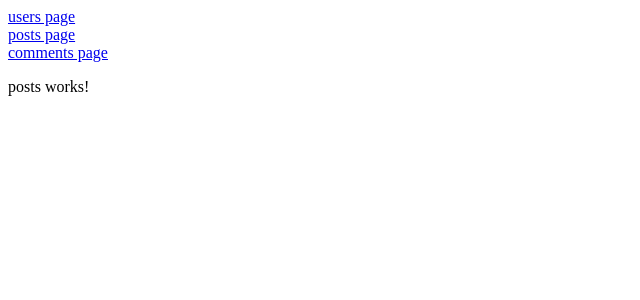
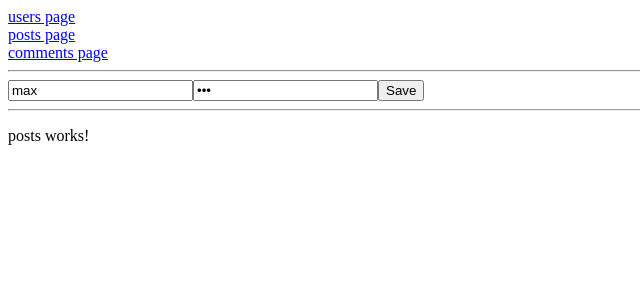
Before and after one commit to ihor-vip/angular-practice, an Angular app: page /posts in a window 1280 px wide. Shown: the top 300 px of the page, without its empty margins (0-640 px from the left). Built offline with nearby package versions, Linux system fonts and the light colour scheme.

Commit message:
create form

```diff
--- /dev/null
+++ b/src/app/components/forms/forms.component.html
@@ -0,0 +1,5 @@
+<form #tref (ngSubmit)="save(tref)">
+  <input type="text" name="username" [(ngModel)]="user.username"/>
+  <input type="password" name="password" [(ngModel)]="user.password"/>
+  <button>Save</button>
+</form>
--- /dev/null
+++ b/src/app/components/forms/forms.component.ts
@@ -0,0 +1,18 @@
+import { Component } from '@angular/core';
+
+@Component({
+  selector: 'app-forms',
+  templateUrl: './forms.component.html',
+  styleUrls: ['./forms.component.css']
+})
+export class FormsComponent {
+    user = {
+      username: 'max',
+      password: 111
+    }
+
+  save(tref: HTMLFormElement) {
+    console.log(tref['username'].value);
+    console.log(this.user);
+  }
+}
--- a/src/app/components/home/home.component.html
+++ b/src/app/components/home/home.component.html
@@ -1,5 +1,9 @@
 <div><a routerLink="users">users page</a></div>
 <div><a routerLink="posts">posts page</a></div>
 <div><a routerLink="comments">comments page</a></div>
+<hr>
+<app-forms></app-forms>
+<hr>
+
 
 <router-outlet></router-outlet>
```
Also changed, not shown: src/app/app.module.ts (+6 -2 lines), src/app/components/forms/forms.component.css (added).
